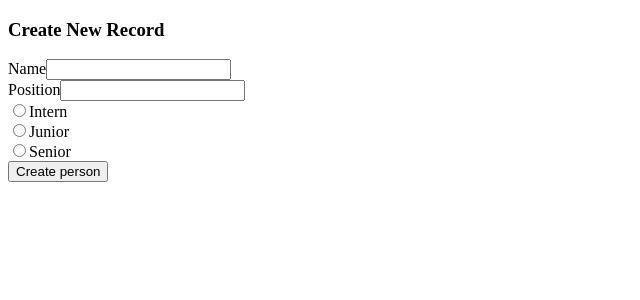
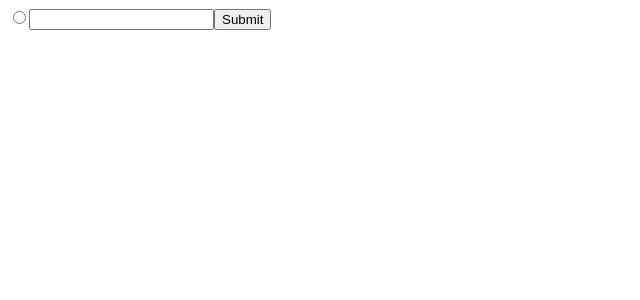
Before and after one commit to perryfardella/bjj-progress-diary, a Next.js app in the folder client/: page /create in a window 1280 px wide. Shown: the top 300 px of the page, without its empty margins (0-640 px from the left). Built offline with nearby package versions, Linux system fonts and the light colour scheme.

Commit message:
Turn the component function into an arrow function

```diff
--- a/client/pages/create.tsx
+++ b/client/pages/create.tsx
@@ -1,131 +1,96 @@
 import router from "next/router";
 import React, { useState } from "react";
+import { SubmitHandler, useForm } from "react-hook-form";
 
 type Inputs = {
   sessionType: "gi" | "no gi";
   entry: string;
 };
 
-export default function Create() {
-  const [form, setForm] = useState({
-    name: "",
-    position: "",
-    level: "",
-  });
-
-  // These methods will update the state properties.
-  function updateForm(value: any) {
-    return setForm((prev) => {
-      return { ...prev, ...value };
-    });
-  }
-
-  // This function will handle the submission.
-  async function onSubmit(e: any) {
-    e.preventDefault();
-
-    // When a post request is sent to the create url, we'll add a new record to the database.
-    const newEntry = { ...form };
-
+const Create = () => {
+  const {
+    register,
+    handleSubmit,
+    watch,
+    formState: { errors },
+  } = useForm<Inputs>();
+  const onSubmit: SubmitHandler<Inputs> = async (data) => {
     await fetch("http://localhost:3081/api/entry", {
       method: "POST",
       headers: {
         "Content-Type": "application/json",
       },
-      body: JSON.stringify({
-        entry: {
-          entry: "this is an entry",
-          user: "pez",
-        },
-      }),
-      // To do: replace placeholder hardcoded body with formData
-      // JSON.stringify(newEntry)
+      body: JSON.stringify({ ...data, user: "skrt" }),
     }).catch((error) => {
       window.alert(error);
       return;
     });
+  };
 
-    setForm({ name: "", position: "", level: "" });
-    router.push("/");
-  }
+  return (
+    /* "handleSubmit" will validate your inputs before invoking "onSubmit" */
+    <form onSubmit={handleSubmit(onSubmit)}>
+      {/* register your input into the hook by invoking the "register" function */}
+      <input type="radio" defaultValue="gi" {...register("sessionType")} />
 
-  // This following section will display the form that takes the input from the user.
-  return (
-    <div>
-      <h3>Create New Record</h3>
-      <form onSubmit={onSubmit}>
-        <div className="form-group">
-          <label htmlFor="name">Name</label>
-          <input
-            type="text"
-            className="form-control"
-            id="name"
-            value={form.name}
-            onChange={(e) => updateForm({ name: e.target.value })}
-          />
-        </div>
-        <div className="form-group">
-          <label htmlFor="position">Position</label>
-          <input
-            type="text"
-            className="form-control"
-            id="position"
-            value={form.position}
-            onChange={(e) => updateForm({ position: e.target.value })}
-          />
-        </div>
-        <div className="form-group">
-          <div className="form-check form-check-inline">
-            <input
-              className="form-check-input"
-              type="radio"
-              name="positionOptions"
-              id="positionIntern"
-              value="Intern"
-              checked={form.level === "Intern"}
-              onChange={(e) => updateForm({ level: e.target.value })}
-            />
-            <label htmlFor="positionIntern" className="form-check-label">
-              Intern
-            </label>
-          </div>
-          <div className="form-check form-check-inline">
-            <input
-              className="form-check-input"
-              type="radio"
-              name="positionOptions"
-              id="positionJunior"
-              value="Junior"
-              checked={form.level === "Junior"}
-              onChange={(e) => updateForm({ level: e.target.value })}
-            />
-            <label htmlFor="positionJunior" className="form-check-label">
-              Junior
-            </label>
-          </div>
-          <div className="form-check form-check-inline">
-            <input
-              className="form-check-input"
-              type="radio"
-              name="positionOptions"
-              id="positionSenior"
-              value="Senior"
-              checked={form.level === "Senior"}
-              onChange={(e) => updateForm({ level: e.target.value })}
-            />
-            <label htmlFor="positionSenior" className="form-check-label">
-              Senior
-            </label>
-          </div>
-        </div>
-        <div className="form-group">
-          <input
-            type="submit"
-            value="Create person"
-            className="btn btn-primary"
-          />
-        </div>
-      </form>
-    </div>
+      {/* include validation with required or other standard HTML validation rules */}
+      <input {...register("entry", { required: true })} />
+      {/* errors will return when field validation fails  */}
+      {errors.entry && <span>This field is required</span>}
+
+      <input type="submit" />
+    </form>
+
+    // <div>
+    //   <h3>Create New Record</h3>
+    //   <form onSubmit={onSubmit}>
+    //     <div className="form-group">
+    //       <label htmlFor="name">Name</label>
+    //       <input
+    //         type="text"
+    //         className="form-control"
+    //         id="name"
+    //         value={form.name}
+    //         onChange={(e) => updateForm({ name: e.target.value })}
+    //       />
+    //     </div>
+    //     <div className="form-group">
+    //       <label htmlFor="position">Position</label>
+    //       <input
+    //         type="text"
+    //         className="form-control"
+    //         id="position"
+    //         value={form.position}
+    //         onChange={(e) => updateForm({ position: e.target.value })}
+    //       />
+    //     </div>
+    //     <div className="form-group">
+    //       <div className="form-check form-check-inline">
+    //         <input
+    //           className="form-check-input"
+    //           type="radio"
+    //           name="positionOptions"
+    //           id="positionIntern"
+    //           value="Intern"
+    //           checked={form.level === "Intern"}
+    //           onChange={(e) => updateForm({ level: e.target.value })}
+    //         />
+    //         <label htmlFor="positionIntern" className="form-check-label">
+    //           Intern
+    //         </label>
+    //       </div>
+
+    // </div>
+    //     <div className="form-group">
+    //       <input
+    //         type="submit"
+    //         value="Create person"
+    //         className="btn btn-primary"
+    //       />
+    //     </div>
+    //   </form>
+    // </div>
   );
-}
+};
+
+export default Create;
```
